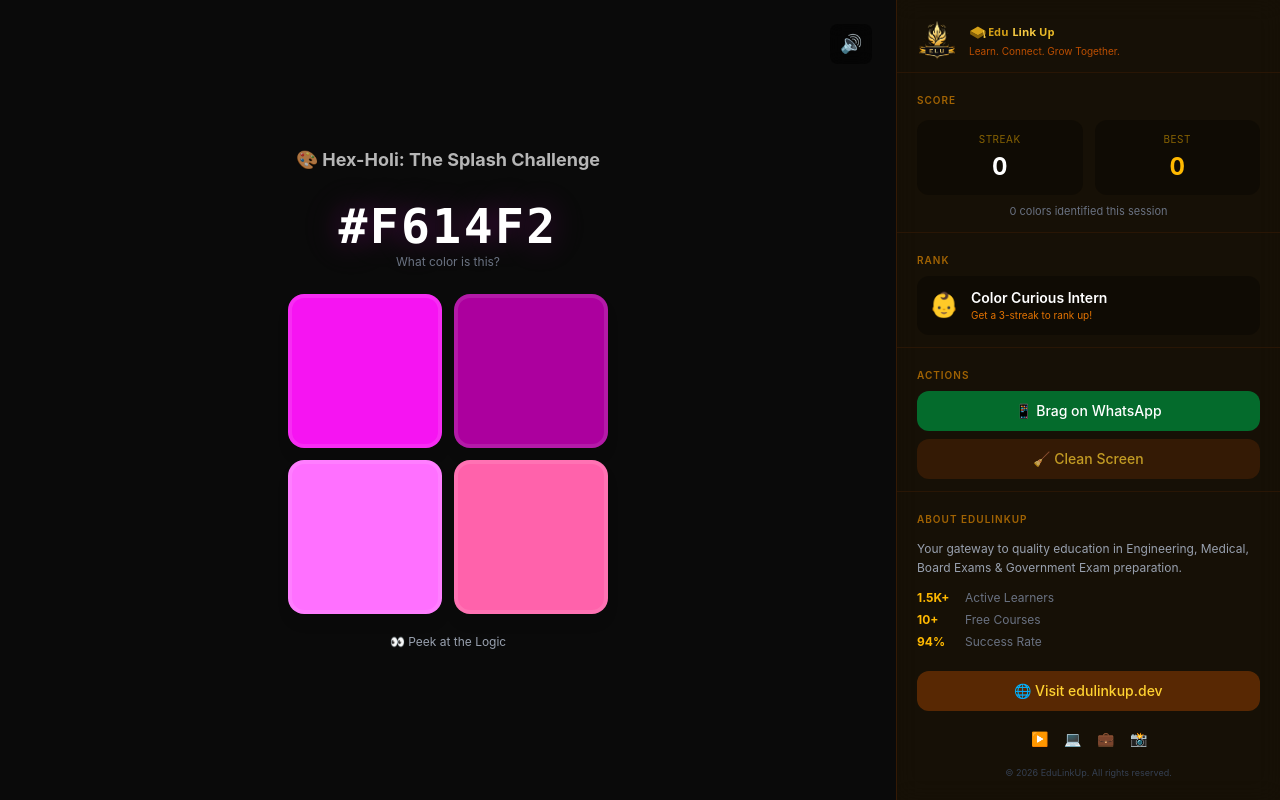
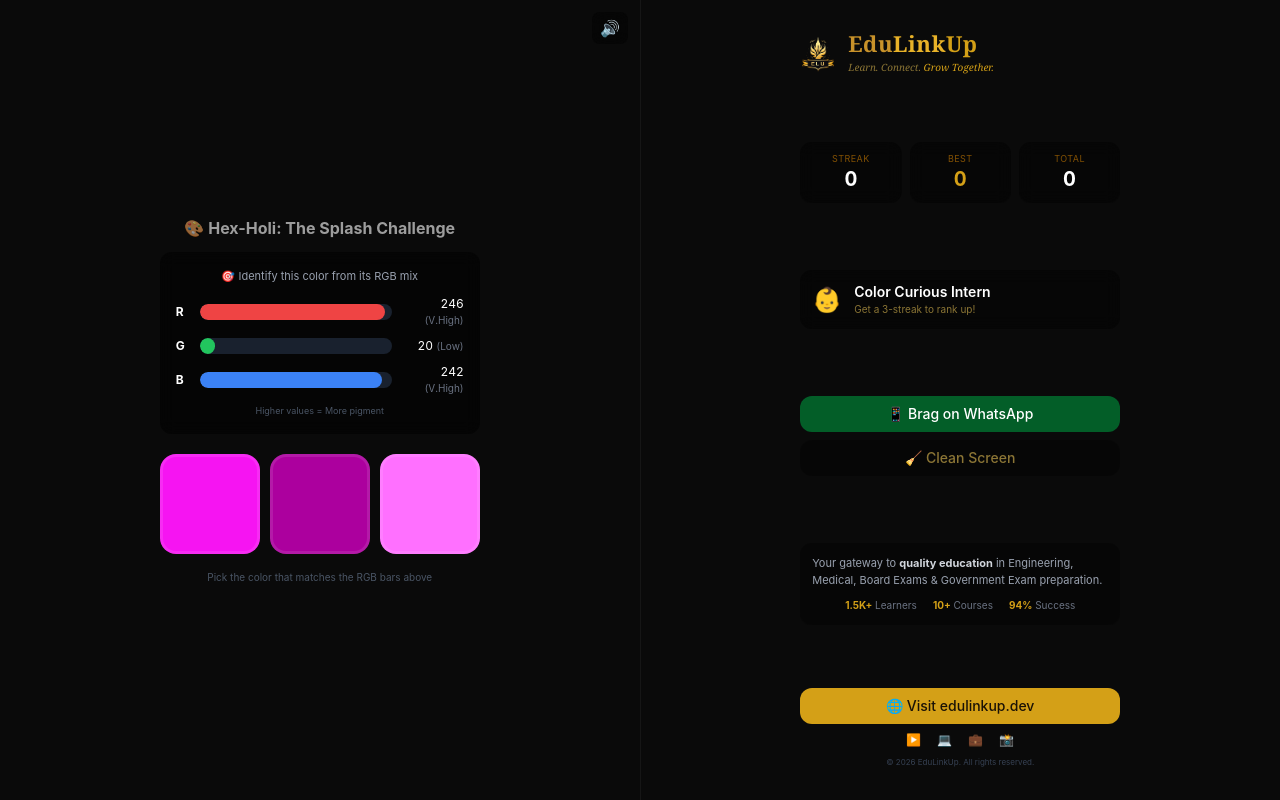
Before and after one commit to pkbros/hex-holi, a React (Vite) app: page / in a window 1280 px wide. Built offline with nearby package versions, Linux system fonts and the light colour scheme.

Commit message:
feat: RGB bars as question, 3 options, equal halves layout, matched EduLinkUp branding

```diff
--- a/src/App.tsx
+++ b/src/App.tsx
@@ -12,7 +12,6 @@ function App() {
   const game = useGame()
   const { canvasRef, burst, clearStains, calculateCoverage } = useSplatCanvas()
 
-  const [showHint, setShowHint] = useState(false)
   const [soundEnabled, setSoundEnabled] = useState(true)
   const [shaking, setShaking] = useState(false)
   const [greyWash, setGreyWash] = useState(false)
@@ -20,11 +19,10 @@ function App() {
 
   useEffect(() => {
     if (!game.answered) return
-    const delay = game.lastAnswer === 'correct' ? 1500 : 2000
+    const delay = game.lastAnswer === 'correct' ? 1400 : 1800
     const t = setTimeout(() => {
       game.nextRound()
       setSelectedHex(null)
-      setShowHint(false)
     }, delay)
     return () => clearTimeout(t)
   }, [game.answered, game.lastAnswer, game.nextRound])
@@ -62,183 +60,154 @@ function App() {
   const rgb = hexToRgb(game.currentHex)
   const rank = getRank(game.bestStreak)
 
+  const channels = [
+    { label: 'R', value: rgb.r, color: '#ef4444' },
+    { label: 'G', value: rgb.g, color: '#22c55e' },
+    { label: 'B', value: rgb.b, color: '#3b82f6' },
+  ] as const
+
   return (
     <>
       <canvas ref={canvasRef} id="splat-canvas" />
 
-      {/* ——— Split layout: game left, sidebar right ——— */}
       <div className={`game-ui h-screen flex flex-col lg:flex-row overflow-hidden transition-[filter] duration-300 ${shaking ? 'screen-shake' : ''} ${greyWash ? 'grey-wash' : ''}`}>
 
-        {/* ============ LEFT: GAME AREA ============ */}
-        <div className="flex-1 flex flex-col items-center justify-center p-4 lg:p-8 relative min-h-0">
-          {/* Sound toggle floating */}
+        {/* ===== LEFT HALF: THE GAME ===== */}
+        <div className="flex-1 flex flex-col items-center justify-center p-4 lg:p-6 relative min-h-0">
+          {/* Sound toggle */}
           <button
             onClick={() => setSoundEnabled(s => !s)}
-            className="absolute top-4 right-4 lg:top-6 lg:right-6 bg-black/50 backdrop-blur-sm rounded-lg px-2.5 py-1.5 text-white text-lg hover:bg-black/70 transition-colors cursor-pointer z-20"
-            title={soundEnabled ? 'Mute sounds' : 'Enable sounds'}
+            className="absolute top-3 right-3 bg-black/40 backdrop-blur-sm rounded-lg px-2 py-1 text-white text-base hover:bg-black/60 transition-colors cursor-pointer z-20"
+            title={soundEnabled ? 'Mute' : 'Unmute'}
           >
             {soundEnabled ? '🔊' : '🔇'}
           </button>
 
-          <motion.div
-            className="w-full max-w-sm mx-auto flex flex-col items-center"
-            initial={{ opacity: 0, y: 20 }}
-            animate={{ opacity: 1, y: 0 }}
-          >
-            <h1 className="text-white text-base lg:text-lg font-bold mb-1 opacity-70">
+          <div className="w-full max-w-xs mx-auto flex flex-col items-center">
+            <h1 className="text-white text-sm lg:text-base font-bold opacity-60 mb-3">
               🎨 Hex-Holi: The Splash Challenge
             </h1>
 
-            {/* Hex Code */}
+            {/* ── RGB Bars as the Question ── */}
             <AnimatePresence mode="wait">
               <motion.div
                 key={game.currentHex}
-                initial={{ opacity: 0, scale: 0.8 }}
-                animate={{ opacity: 1, scale: 1 }}
-                exit={{ opacity: 0, scale: 0.8 }}
-                transition={{ duration: 0.3 }}
-                className="text-center my-4 lg:my-6"
+                initial={{ opacity: 0, y: 10 }}
+                animate={{ opacity: 1, y: 0 }}
+                exit={{ opacity: 0, y: -10 }}
+                transition={{ duration: 0.25 }}
+                className="w-full bg-black/50 backdrop-blur-sm rounded-xl p-4 mb-5"
               >
-                <div
-                  className="text-4xl lg:text-5xl font-mono font-bold text-white tracking-wider select-none"
-                  style={{ textShadow: `0 0 30px ${game.currentHex}40, 0 0 60px ${game.currentHex}20` }}
-                >
-                  {game.currentHex}
+                <p className="text-gray-400 text-[11px] mb-3 text-center">
+                  🎯 Identify this color from its RGB mix
+                </p>
+                <div className="space-y-2.5">
+                  {channels.map(ch => (
+                    <div key={ch.label} className="flex items-center gap-2">
+                      <span className="text-white text-xs font-bold w-4 shrink-0">{ch.label}</span>
+                      <div className="flex-1 h-4 bg-gray-800/80 rounded-full overflow-hidden">
+                        <motion.div
+                          initial={{ width: 0 }}
+                          animate={{ width: `${(ch.value / 255) * 100}%` }}
+                          transition={{ duration: 0.6, ease: 'easeOut' }}
+                          className="h-full rounded-full"
+                          style={{ backgroundColor: ch.color }}
+                        />
                       </div>
-                <div className="text-gray-500 text-xs mt-1">What color is this?</div>
+                      <span className="text-white text-xs w-16 text-right tabular-nums shrink-0">
+                        {ch.value} <span className="text-gray-500 text-[10px]">({describeChannel(ch.value)})</span>
+                      </span>
+                    </div>
+                  ))}
+                </div>
+                <p className="text-gray-600 text-[9px] mt-2 text-center">Higher values = More pigment</p>
               </motion.div>
             </AnimatePresence>
 
-            {/* 2×2 Color Options */}
-            <div className="grid grid-cols-2 gap-2 lg:gap-3 w-full max-w-xs mb-4">
+            {/* ── 3 Color Options (horizontal) ── */}
+            <div className="grid grid-cols-3 gap-2.5 w-full mb-4">
               {game.options.map((hex, i) => {
                 const isSelected = selectedHex?.toUpperCase() === hex.toUpperCase()
                 const isCorrect = hex.toUpperCase() === game.currentHex.toUpperCase()
                 const showCorrect = game.answered && isCorrect
                 const showWrong = game.answered && isSelected && !isCorrect
                 let border = 'border-white/10'
-                if (showCorrect) border = 'border-green-400'
-                if (showWrong) border = 'border-red-400'
+                if (showCorrect) border = 'border-green-400 shadow-green-400/30 shadow-lg'
+                if (showWrong) border = 'border-red-400 shadow-red-400/30 shadow-lg'
 
                 return (
                   <motion.button
                     key={`${game.currentHex}-${i}`}
-                    whileHover={!game.answered ? { scale: 1.05 } : {}}
-                    whileTap={!game.answered ? { scale: 0.95 } : {}}
+                    whileHover={!game.answered ? { scale: 1.06 } : {}}
+                    whileTap={!game.answered ? { scale: 0.94 } : {}}
                     onClick={() => handleAnswer(hex)}
                     disabled={game.answered}
-                    className={`aspect-square rounded-2xl border-4 ${border} transition-all duration-300 cursor-pointer disabled:cursor-default shadow-lg hover:shadow-xl flex items-center justify-center`}
+                    className={`aspect-square rounded-2xl border-3 ${border} transition-all duration-300 cursor-pointer disabled:cursor-default flex items-center justify-center`}
                     style={{ backgroundColor: hex }}
                   >
                     {showCorrect && (
-                      <motion.span initial={{ scale: 0 }} animate={{ scale: 1 }} className="text-3xl" style={{ textShadow: '0 0 10px rgba(0,0,0,0.8)' }}>✓</motion.span>
+                      <motion.span initial={{ scale: 0 }} animate={{ scale: 1 }} className="text-3xl" style={{ textShadow: '0 2px 8px rgba(0,0,0,0.9)' }}>✓</motion.span>
                     )}
                     {showWrong && (
-                      <motion.span initial={{ scale: 0 }} animate={{ scale: 1 }} className="text-3xl" style={{ textShadow: '0 0 10px rgba(0,0,0,0.8)' }}>✗</motion.span>
+                      <motion.span initial={{ scale: 0 }} animate={{ scale: 1 }} className="text-3xl" style={{ textShadow: '0 2px 8px rgba(0,0,0,0.9)' }}>✗</motion.span>
                     )}
                   </motion.button>
                 )
               })}
             </div>
 
-            {/* Hint toggle */}
-            <button
-              onClick={() => setShowHint(h => !h)}
-              className="text-gray-400 hover:text-white text-xs py-1 transition-colors cursor-pointer"
-            >
-              {showHint ? '🙈 Hide the Logic' : '👀 Peek at the Logic'}
-            </button>
-
-            <AnimatePresence>
-              {showHint && (
-                <motion.div
-                  initial={{ height: 0, opacity: 0 }}
-                  animate={{ height: 'auto', opacity: 1 }}
-                  exit={{ height: 0, opacity: 0 }}
-                  transition={{ duration: 0.25 }}
-                  className="overflow-hidden w-full max-w-xs mt-2"
-                >
-                  <div className="bg-black/60 backdrop-blur-sm rounded-xl p-3 space-y-2">
-                    <p className="text-gray-400 text-[10px]">Higher values = More pigment</p>
-                    {([
-                      { label: 'Red', value: rgb.r, color: '#ef4444' },
-                      { label: 'Green', value: rgb.g, color: '#22c55e' },
-                      { label: 'Blue', value: rgb.b, color: '#3b82f6' },
-                    ] as const).map(ch => (
-                      <div key={ch.label} className="flex items-center gap-2">
-                        <span className="text-white text-xs w-10 shrink-0">{ch.label}</span>
-                        <div className="flex-1 h-2 bg-gray-800 rounded-full overflow-hidden">
-                          <motion.div
-                            initial={{ width: 0 }}
-                            animate={{ width: `${(ch.value / 255) * 100}%` }}
-                            transition={{ duration: 0.5 }}
-                            className="h-full rounded-full"
-                            style={{ backgroundColor: ch.color }}
-                          />
+            <p className="text-gray-600 text-[10px]">Pick the color that matches the RGB bars above</p>
           </div>
-                        <span className="text-white text-[11px] w-20 text-right tabular-nums shrink-0">
-                          {ch.value} <span className="text-gray-500">({describeChannel(ch.value)})</span>
-                        </span>
-                      </div>
-                    ))}
-                  </div>
-                </motion.div>
-              )}
-            </AnimatePresence>
-          </motion.div>
         </div>
 
-        {/* ============ RIGHT: SIDEBAR ============ */}
-        <div className="w-full lg:w-80 xl:w-96 shrink-0 bg-[#1a1206]/80 backdrop-blur-md border-l border-amber-900/30 flex flex-col h-screen overflow-y-auto">
+        {/* ===== RIGHT HALF: STATS + EDULINKUP ===== */}
+        <div className="flex-1 flex flex-col items-center justify-center p-4 lg:p-6 relative min-h-0 border-l border-white/5">
 
-          {/* EduLinkUp Logo + Branding */}
-          <div className="p-5 pb-3 border-b border-amber-900/20">
+          <div className="w-full max-w-xs mx-auto flex flex-col h-full justify-between py-2">
+
+            {/* EduLinkUp branding */}
             <a
               href="https://edulinkup.dev"
               target="_blank"
               rel="noopener noreferrer"
-              className="flex items-center gap-3 group"
+              className="flex items-center gap-3 group mb-4"
             >
               <img
                 src="/edulinkup-logo.png"
                 alt="EduLinkUp"
-                className="h-10 w-10 rounded-lg object-contain"
+                className="h-9 w-9 rounded-md object-contain"
               />
               <div>
-                <EduLinkUpLogo className="h-5" />
-                <p className="text-amber-700 text-[10px] mt-0.5 group-hover:text-amber-500 transition-colors">
-                  Learn. Connect. Grow Together.
+                <EduLinkUpLogo size="md" />
+                <p className="text-[10px] mt-0.5 group-hover:text-amber-400 transition-colors"
+                   style={{ color: '#8B7535', fontFamily: "'Georgia', serif", fontStyle: 'italic' }}>
+                  Learn. Connect. <span style={{ color: '#D4A017' }}>Grow Together.</span>
                 </p>
               </div>
             </a>
+
+            {/* Score cards */}
+            <div className="grid grid-cols-3 gap-2 mb-4">
+              <div className="bg-black/40 backdrop-blur-sm rounded-xl p-2.5 text-center">
+                <div className="text-amber-500/50 text-[9px] uppercase tracking-wider">Streak</div>
+                <div className="text-xl font-bold text-white tabular-nums">{game.currentStreak}</div>
               </div>
-
-          {/* Scores */}
-          <div className="p-5 pb-3 border-b border-amber-900/20">
-            <h2 className="text-amber-500/60 text-[10px] uppercase tracking-widest font-semibold mb-3">Score</h2>
-            <div className="grid grid-cols-2 gap-3">
-              <div className="bg-black/30 rounded-xl p-3 text-center">
-                <div className="text-amber-400/50 text-[10px] uppercase tracking-wider">Streak</div>
-                <div className="text-2xl font-bold text-white tabular-nums mt-1">{game.currentStreak}</div>
+              <div className="bg-black/40 backdrop-blur-sm rounded-xl p-2.5 text-center">
+                <div className="text-amber-500/50 text-[9px] uppercase tracking-wider">Best</div>
+                <div className="text-xl font-bold tabular-nums" style={{ color: '#D4A017' }}>{game.bestStreak}</div>
               </div>
-              <div className="bg-black/30 rounded-xl p-3 text-center">
-                <div className="text-amber-400/50 text-[10px] uppercase tracking-wider">Best</div>
-                <div className="text-2xl font-bold text-amber-400 tabular-nums mt-1">{game.bestStreak}</div>
-              </div>
-            </div>
-            <div className="text-center mt-2 text-gray-500 text-[11px]">
-              {game.totalCorrect} colors identified this session
+              <div className="bg-black/40 backdrop-blur-sm rounded-xl p-2.5 text-center">
+                <div className="text-amber-500/50 text-[9px] uppercase tracking-wider">Total</div>
+                <div className="text-xl font-bold text-white tabular-nums">{game.totalCorrect}</div>
               </div>
             </div>
 
             {/* Rank */}
-          <div className="p-5 pb-3 border-b border-amber-900/20">
-            <h2 className="text-amber-500/60 text-[10px] uppercase tracking-widest font-semibold mb-2">Rank</h2>
-            <div className="flex items-center gap-3 bg-black/30 rounded-xl p-3">
+            <div className="bg-black/40 backdrop-blur-sm rounded-xl p-3 flex items-center gap-3 mb-4">
               <span className="text-2xl">{rank.emoji}</span>
-              <div>
+              <div className="flex-1">
                 <div className="text-white text-sm font-semibold">{rank.title}</div>
-                <div className="text-amber-600 text-[10px]">
+                <div className="text-[10px]" style={{ color: '#8B7535' }}>
                   {game.bestStreak < 3 ? 'Get a 3-streak to rank up!' :
                    game.bestStreak < 6 ? 'Reach 6 for next rank!' :
                    game.bestStreak < 10 ? 'Reach 10 for next rank!' :
@@ -249,78 +218,60 @@ function App() {
                 </div>
               </div>
             </div>
-          </div>
 
-          {/* Actions */}
-          <div className="p-5 pb-3 border-b border-amber-900/20 space-y-2">
-            <h2 className="text-amber-500/60 text-[10px] uppercase tracking-widest font-semibold mb-2">Actions</h2>
+            {/* Action buttons */}
+            <div className="space-y-2 mb-4">
               <button
                 onClick={handleBrag}
-              className="w-full bg-green-700/80 hover:bg-green-600 text-white px-4 py-2.5 rounded-xl text-sm font-medium transition-colors cursor-pointer flex items-center justify-center gap-2"
+                className="w-full bg-green-700/70 hover:bg-green-600 text-white px-3 py-2 rounded-xl text-sm font-medium transition-colors cursor-pointer"
               >
                 📱 Brag on WhatsApp
               </button>
               <button
                 onClick={handleClean}
-              className="w-full bg-amber-900/30 hover:bg-amber-900/50 text-amber-300/70 px-4 py-2.5 rounded-xl text-sm font-medium transition-colors cursor-pointer flex items-center justify-center gap-2"
+                className="w-full bg-black/30 hover:bg-black/50 px-3 py-2 rounded-xl text-sm font-medium transition-colors cursor-pointer"
+                style={{ color: '#8B7535' }}
               >
                 🧹 Clean Screen
               </button>
             </div>
 
-          {/* About EduLinkUp — fills remaining space */}
-          <div className="p-5 flex-1 flex flex-col justify-between">
-            <div>
-              <h2 className="text-amber-500/60 text-[10px] uppercase tracking-widest font-semibold mb-3">About EduLinkUp</h2>
-              <p className="text-gray-400 text-xs leading-relaxed mb-3">
-                Your gateway to quality education in Engineering, Medical, Board Exams & Government Exam preparation.
+            {/* About */}
+            <div className="bg-black/30 backdrop-blur-sm rounded-xl p-3 mb-3">
+              <p className="text-gray-400 text-[11px] leading-relaxed mb-2">
+                Your gateway to <strong className="text-gray-300">quality education</strong> in Engineering, Medical, Board Exams & Government Exam preparation.
               </p>
-              <div className="space-y-1.5">
-                {[
-                  { label: '1.5K+', desc: 'Active Learners' },
-                  { label: '10+', desc: 'Free Courses' },
-                  { label: '94%', desc: 'Success Rate' },
-                ].map(s => (
-                  <div key={s.label} className="flex items-center gap-2">
-                    <span className="text-amber-400 text-xs font-bold w-10">{s.label}</span>
-                    <span className="text-gray-500 text-xs">{s.desc}</span>
-                  </div>
-                ))}
+              <div className="flex gap-4 justify-center text-[10px]">
+                <span><strong style={{ color: '#D4A017' }}>1.5K+</strong> <span className="text-gray-500">Learners</span></span>
+                <span><strong style={{ color: '#D4A017' }}>10+</strong> <span className="text-gray-500">Courses</span></span>
+                <span><strong style={{ color: '#D4A017' }}>94%</strong> <span className="text-gray-500">Success</span></span>
               </div>
             </div>
 
+            {/* Footer: CTA + socials */}
+            <div className="flex flex-col items-center gap-2">
               <a
                 href="https://edulinkup.dev"
                 target="_blank"
                 rel="noopener noreferrer"
-              className="mt-4 block w-full text-center bg-amber-700/40 hover:bg-amber-700/60 text-amber-300 px-4 py-2.5 rounded-xl text-sm font-medium transition-colors cursor-pointer"
+                className="block w-full text-center px-3 py-2 rounded-xl text-sm font-medium transition-colors cursor-pointer hover:opacity-90"
+                style={{ backgroundColor: '#D4A017', color: '#1a1206' }}
               >
                 🌐 Visit edulinkup.dev
               </a>
-
-            <div className="mt-3 flex justify-center gap-4">
+              <div className="flex gap-4">
                 {[
                   { href: 'http://www.youtube.com/@EduLinkUp', icon: '▶️', label: 'YouTube' },
                   { href: 'https://github.com/EduLinkUp', icon: '💻', label: 'GitHub' },
                   { href: 'https://www.linkedin.com/company/edulinkup', icon: '💼', label: 'LinkedIn' },
                   { href: 'https://www.instagram.com/edulinkup.dev', icon: '📸', label: 'Instagram' },
                 ].map(s => (
-                <a
-                  key={s.label}
-                  href={s.href}
-                  target="_blank"
-                  rel="noopener noreferrer"
-                  title={s.label}
-                  className="text-gray-600 hover:text-amber-400 text-sm transition-colors"
-                >
-                  {s.icon}
-                </a>
+                  <a key={s.label} href={s.href} target="_blank" rel="noopener noreferrer" title={s.label}
+                     className="text-gray-600 hover:text-amber-400 text-xs transition-colors">{s.icon}</a>
                 ))}
               </div>
-
-            <p className="text-center text-gray-700 text-[9px] mt-3">
-              © 2026 EduLinkUp. All rights reserved.
-            </p>
+              <p className="text-gray-700 text-[8px]">© 2026 EduLinkUp. All rights reserved.</p>
+            </div>
           </div>
         </div>
       </div>
--- a/src/components/EduLinkUpLogo.tsx
+++ b/src/components/EduLinkUpLogo.tsx
@@ -1,34 +1,21 @@
-export function EduLinkUpLogo({ className = '' }: { className?: string }) {
+export function EduLinkUpLogo({ className = '', size = 'md' }: { className?: string; size?: 'sm' | 'md' | 'lg' }) {
+  const fontSize = size === 'sm' ? '16' : size === 'lg' ? '28' : '22'
+
   return (
-    <svg
-      viewBox="0 0 180 36"
-      fill="none"
-      xmlns="http://www.w3.org/2000/svg"
-      className={className}
-      aria-label="EduLinkUp"
-    >
-      {/* Graduation cap icon */}
-      <g transform="translate(2, 4)">
-        {/* Cap top */}
-        <polygon points="14,4 0,12 14,20 28,12" fill="#D4A017" />
-        {/* Cap brim */}
-        <polygon points="14,20 28,12 28,18 14,26 0,18 0,12" fill="#B8860B" opacity="0.7" />
-        {/* Tassel */}
-        <line x1="24" y1="12" x2="26" y2="22" stroke="#F5C842" strokeWidth="2" strokeLinecap="round" />
-        <circle cx="26" cy="23" r="2" fill="#F5C842" />
-      </g>
-      {/* "Edu" in gold */}
-      <text x="34" y="25" fontFamily="system-ui, -apple-system, sans-serif" fontWeight="800" fontSize="20" fill="#D4A017">
-        Edu
-      </text>
-      {/* "Link" in light gold */}
-      <text x="78" y="25" fontFamily="system-ui, -apple-system, sans-serif" fontWeight="800" fontSize="20" fill="#F5C842">
-        Link
-      </text>
-      {/* "Up" in bright amber */}
-      <text x="126" y="25" fontFamily="system-ui, -apple-system, sans-serif" fontWeight="800" fontSize="20" fill="#E8B828">
-        Up
-      </text>
-    </svg>
+    <span className={`inline-flex items-center ${className}`} aria-label="EduLinkUp">
+      <span
+        style={{
+          fontFamily: "'Georgia', 'Times New Roman', serif",
+          fontWeight: 700,
+          fontSize: `${fontSize}px`,
+          letterSpacing: '0.5px',
+          lineHeight: 1,
+        }}
+      >
+        <span style={{ color: '#C8922A' }}>Edu</span>
+        <span style={{ color: '#E8B228' }}>Link</span>
+        <span style={{ color: '#D4A017' }}>Up</span>
+      </span>
+    </span>
   )
 }
--- a/src/hooks/useGame.ts
+++ b/src/hooks/useGame.ts
@@ -15,7 +15,7 @@ function createRound(prev?: Partial<GameState>): GameState {
   const hex = randomHex()
   return {
     currentHex: hex,
-    options: generateOptions(hex),
+    options: generateOptions(hex, 3),
     currentStreak: prev?.currentStreak ?? 0,
     bestStreak: prev?.bestStreak ?? parseInt(localStorage.getItem('hexholi-best') || '0', 10),
     totalCorrect: prev?.totalCorrect ?? 0,
```
Also changed, not shown: src/utils/colors.ts (+5 -4 lines). Lines whose indentation alone changed are shown as unchanged.
